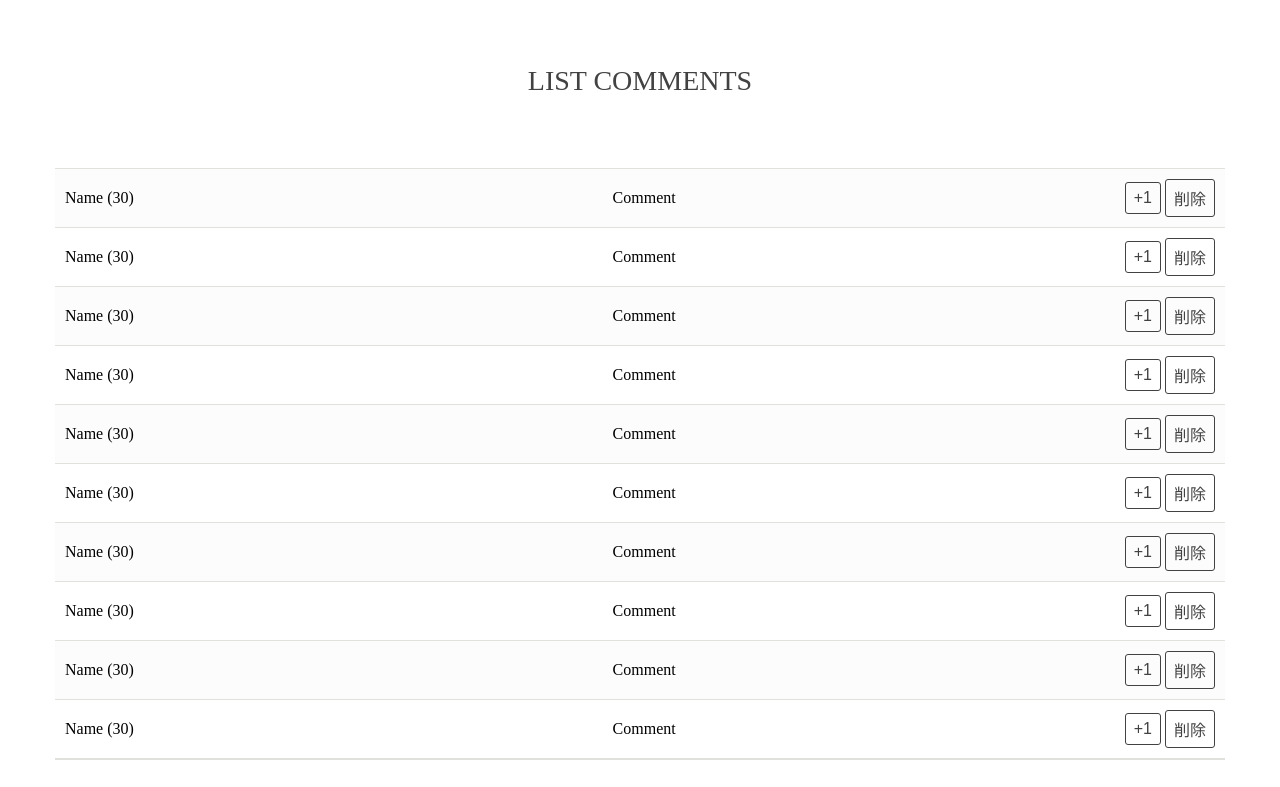
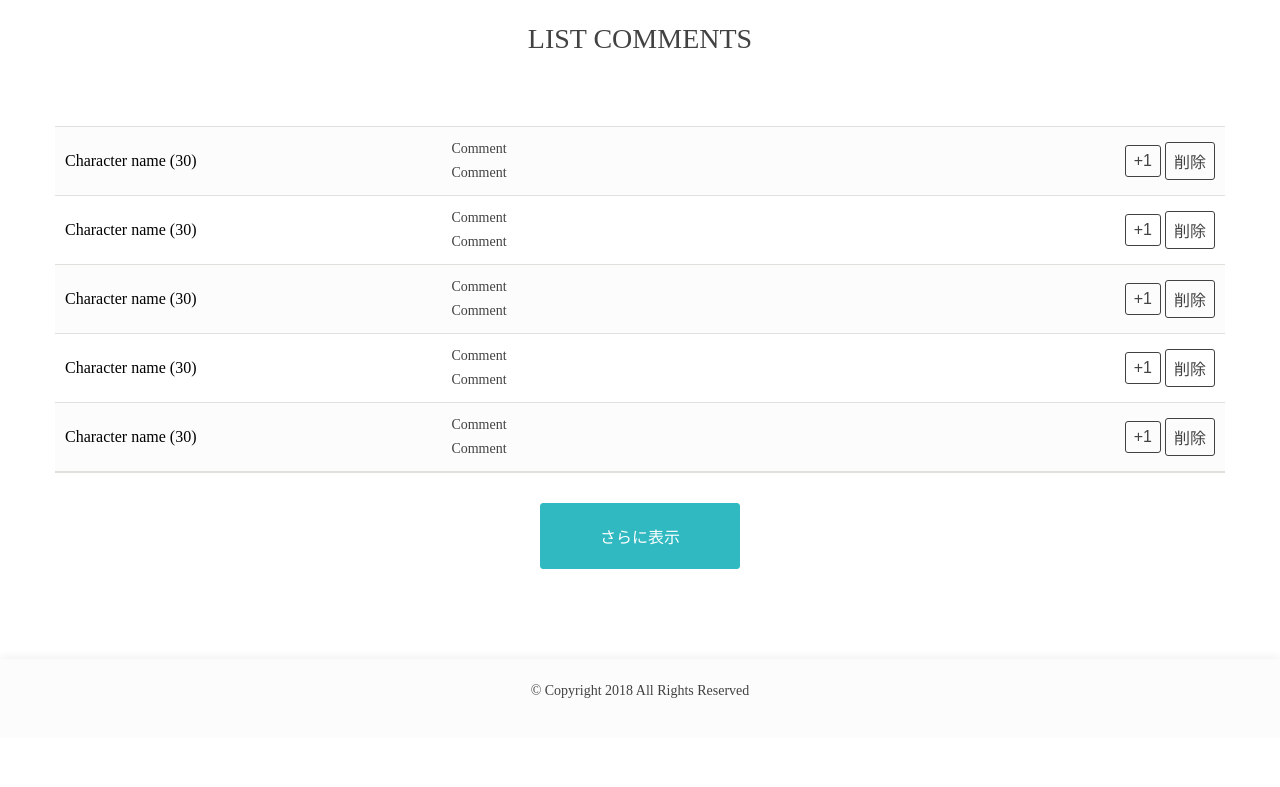
Before and after one commit to at-loantruong/at-ui, a website: page index.html in a window 1280 px wide. Shown: the part 820-1607 px from the top of the page. After the commit the page ends 1558 px from the top, so only its background shows below. Drawn offline with Linux system fonts and the light colour scheme.

Commit message:
Remove unused code

```diff
--- a/index.html
+++ b/index.html
@@ -12,39 +12,17 @@
   <header class="page-header">
     <div class="container">
       <div class="row">
-        <ul class="topnav">
-          <li class="menu-item">
-            <a href="#">
-              <span>HOME</span>
-            </a>
-          </li>
-          <li class="menu-item">
-            <a href="#">
-              <span>NEW</span>
-            </a>
-          </li>
-          <li class="logo col-4">
-            <a href="#">
-              <img alt="asiantech" src="./images/logo.png">
-            </a>
-          </li>
-          <li class="menu-item">
-            <a href="#">
-              <span>ABOUT US</span>
-            </a>
-          </li>
-          <li class="menu-item">
-            <a href="#">
-              <span>CONTACT</span>
-            </a>
-          </li>
-        </ul>
+        <div class="logo center-text">
+          <a href="#">
+            <img alt="asiantech" src="./images/logo.png">
+          </a>
+        </div>
       </div>
     </div>
   </header>
   <section class="contact-form">
     <div class="container">
-      <h2 class="home-title">Contact us</h2>
+      <h2 class="home-title">Character</h2>
       <form method="POST">
         <div class="row">
           <div class="form-group col-6">
@@ -73,110 +51,70 @@
       <table class="table table-striped">
         <tbody>
           <tr>
-            <td>
-              <span>Name</span>
+            <td class="col-4 no-wrap">
+              <span>Character name</span>
               <span>(30)</span>
             </td>
-            <td>Comment</td>
+            <td class="col-7 comment">
+              <p>Comment</p>
+              <p>Comment</p>
+            </td>
             <td class="col-1 no-wrap">
               <button type="button" class="btn btn-default">+1</button>
               <button type="button" class="btn btn-default">削除</button>
             </td>
           </tr>
           <tr>
-            <td>
-              <span>Name</span>
+            <td class="col-4 no-wrap">
+              <span>Character name</span>
               <span>(30)</span>
             </td>
-            <td>Comment</td>
+            <td class="col-7 comment">
+              <p>Comment</p>
+              <p>Comment</p>
+            </td>
             <td class="col-1 no-wrap">
               <button type="button" class="btn btn-default">+1</button>
               <button type="button" class="btn btn-default">削除</button>
             </td>
           </tr>
           <tr>
-            <td>
-              <span>Name</span>
+            <td class="col-4 no-wrap">
+              <span>Character name</span>
               <span>(30)</span>
             </td>
-            <td>Comment</td>
+            <td class="col-7 comment">
+              <p>Comment</p>
+              <p>Comment</p>
+            </td>
             <td class="col-1 no-wrap">
               <button type="button" class="btn btn-default">+1</button>
               <button type="button" class="btn btn-default">削除</button>
             </td>
           </tr>
           <tr>
-            <td>
-              <span>Name</span>
+            <td class="col-4 no-wrap">
+              <span>Character name</span>
               <span>(30)</span>
             </td>
-            <td>Comment</td>
+            <td class="col-7 comment">
+              <p>Comment</p>
+              <p>Comment</p>
+            </td>
             <td class="col-1 no-wrap">
               <button type="button" class="btn btn-default">+1</button>
               <button type="button" class="btn btn-default">削除</button>
             </td>
           </tr>
           <tr>
-            <td>
-              <span>Name</span>
+            <td class="col-4 no-wrap">
+              <span>Character name</span>
               <span>(30)</span>
             </td>
-            <td>Comment</td>
-            <td class="col-1 no-wrap">
-              <button type="button" class="btn btn-default">+1</button>
-              <button type="button" class="btn btn-default">削除</button>
+            <td class="col-7 comment">
+              <p>Comment</p>
+              <p>Comment</p>
             </td>
-          </tr>
-          <tr>
-            <td>
-              <span>Name</span>
-              <span>(30)</span>
-            </td>
-            <td>Comment</td>
-            <td class="col-1 no-wrap">
-              <button type="button" class="btn btn-default">+1</button>
-              <button type="button" class="btn btn-default">削除</button>
-            </td>
-          </tr>
-          <tr>
-            <td>
-              <span>Name</span>
-              <span>(30)</span>
-            </td>
-            <td>Comment</td>
-            <td class="col-1 no-wrap">
-              <button type="button" class="btn btn-default">+1</button>
-              <button type="button" class="btn btn-default">削除</button>
-            </td>
-          </tr>
-          <tr>
-            <td>
-              <span>Name</span>
-              <span>(30)</span>
-            </td>
-            <td>Comment</td>
-            <td class="col-1 no-wrap">
-              <button type="button" class="btn btn-default">+1</button>
-              <button type="button" class="btn btn-default">削除</button>
-            </td>
-          </tr>
-          <tr>
-            <td>
-              <span>Name</span>
-              <span>(30)</span>
-            </td>
-            <td>Comment</td>
-            <td class="col-1 no-wrap">
-              <button type="button" class="btn btn-default">+1</button>
-              <button type="button" class="btn btn-default">削除</button>
-            </td>
-          </tr>
-          <tr>
-            <td>
-              <span>Name</span>
-              <span>(30)</span>
-            </td>
-            <td>Comment</td>
             <td class="col-1 no-wrap">
               <button type="button" class="btn btn-default">+1</button>
               <button type="button" class="btn btn-default">削除</button>
@@ -185,7 +123,7 @@
         </tbody>
       </table>
       <div class="view-more center-text">
-        <button type="button" class="btn btn-primary btn-style-2">さらに表示</button>
+        <button type="button" class="btn btn-primary btn-style-1">さらに表示</button>
       </div>
     </div>
   </section>
--- a/scss/layout/_header.scss
+++ b/scss/layout/_header.scss
@@ -5,17 +5,3 @@
   padding: 20px 0;
   text-align: center;
 }
-.topnav {
-  text-align: center;
-  li {
-    display: inline-block;
-    a {
-      display: block;
-      color: map-get($color, secondary);
-      text-transform: uppercase;
-      text-decoration: none;
-      line-height: 60px;
-      padding: 0 20px;
-    }
-  }
-}
--- a/scss/modules/_buttons.scss
+++ b/scss/modules/_buttons.scss
@@ -59,7 +59,7 @@ button, .btn {
   }
 }
 .group-button {
-  text-align: right;
+  text-align: center;
   .btn {
     margin-left: 20px;
   }
@@ -68,5 +68,6 @@ button, .btn {
   margin-top: 30px;
   .btn {
     min-width: 200px;
+    padding: 20px 30px;
   }
 }
--- a/scss/modules/_form.scss
+++ b/scss/modules/_form.scss
@@ -8,7 +8,7 @@ textarea {
 }
 
 .form-label {
-  margin-bottom: 20px;
+  margin-bottom: 10px;
   display: inline-block;
 }
 .required {
@@ -28,8 +28,4 @@ textarea {
   background: map-get($color, white);
   padding: 12px 20px;
   margin-bottom: 25px;
-  &:focus {
-    @include box-shadow(0px 1px 5px 0px map-get($color, rgba-black-a));
-    @include transform(translateY(-3px));
-  }
 }
--- a/scss/pages/_home.scss
+++ b/scss/pages/_home.scss
@@ -19,18 +19,12 @@
   text-align: center;
   background: url(./images/line_star.png) no-repeat 50% 100%;
 }
-
+.comment {
+  p {
+    margin-bottom: 0;
+  }
+}
 @include respond-below(small) {
-  .topnav {
-    .menu-item {
-      display: none;
-    }
-  }
-  .logo {
-    width: 80%;
-    text-align: center;
-    display: block;
-  }
   .form-group {
     width: 100%;
   }
```
Also changed, not shown: styles.css.
